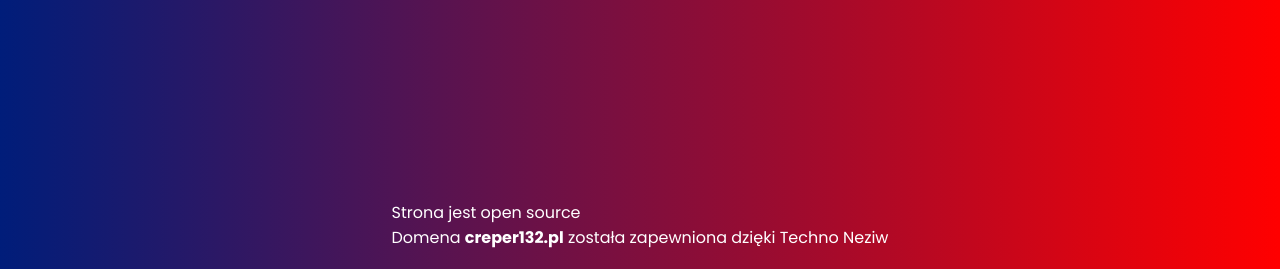
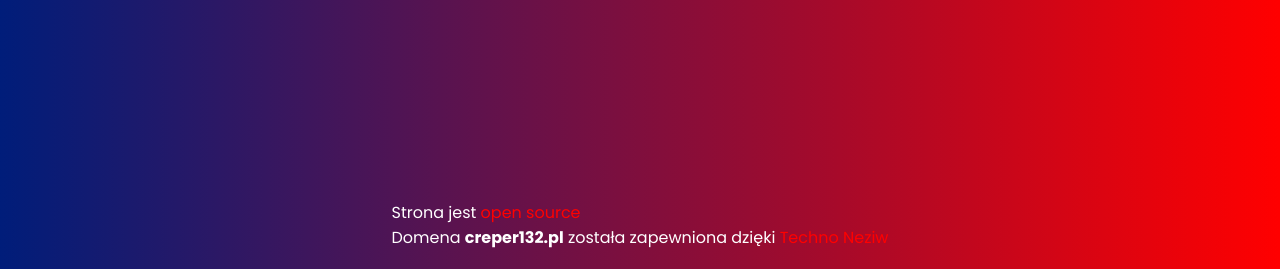
Before and after one commit to Creper132/personal-website, a plain HTML site: page index.html in a window 1280 px wide. Shown: the part 531-800 px from the top of the page. Drawn offline with Linux system fonts and the light colour scheme.

Commit message:
Update style.css

```diff
--- a/css/style.css
+++ b/css/style.css
@@ -50,8 +50,12 @@ main {
     padding-left: 19px;
 }
 
+a {
+    color: red;
+}
+
 a:visited {
-    color: red;
+    color: lightgreen;
 }
 
 nav {
```
